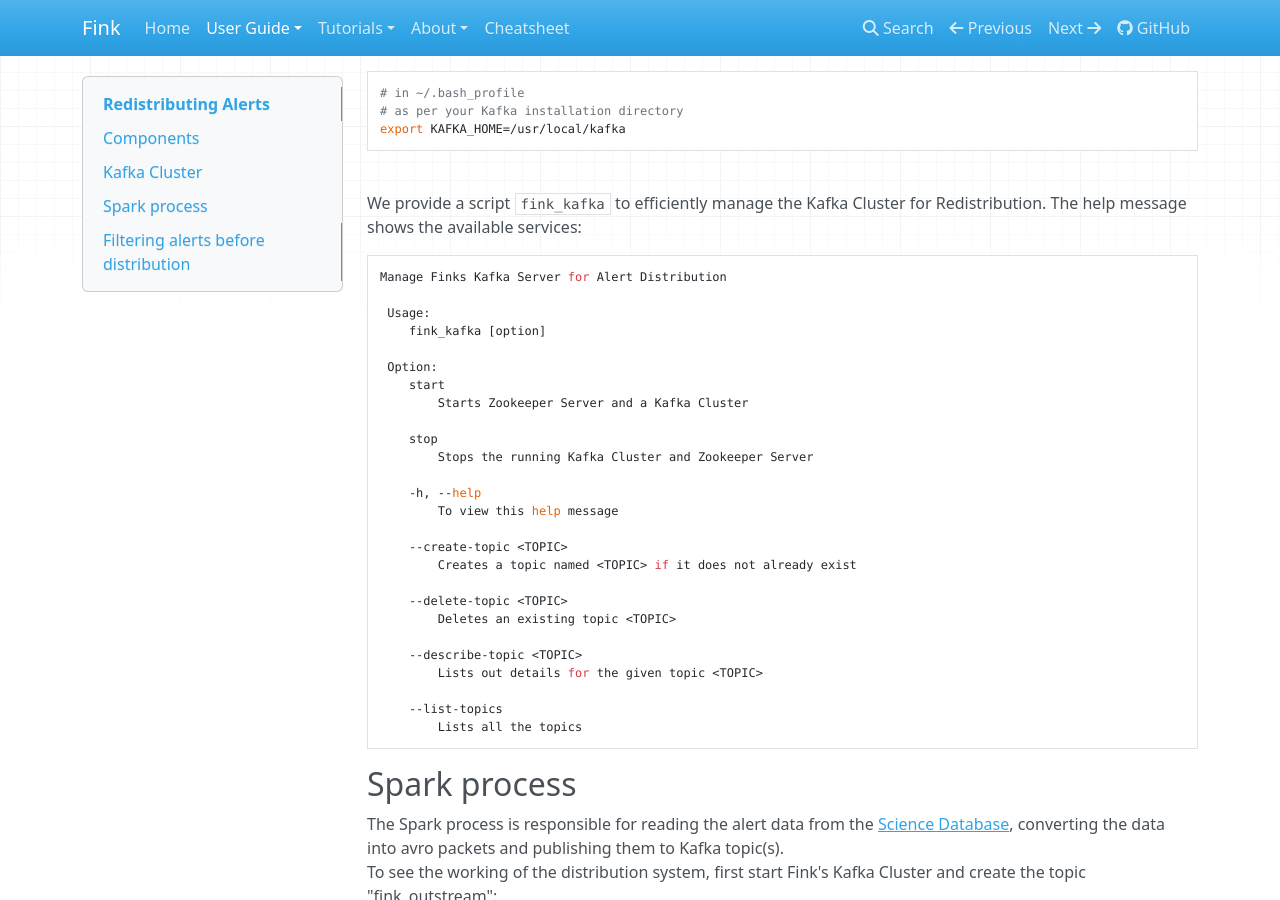
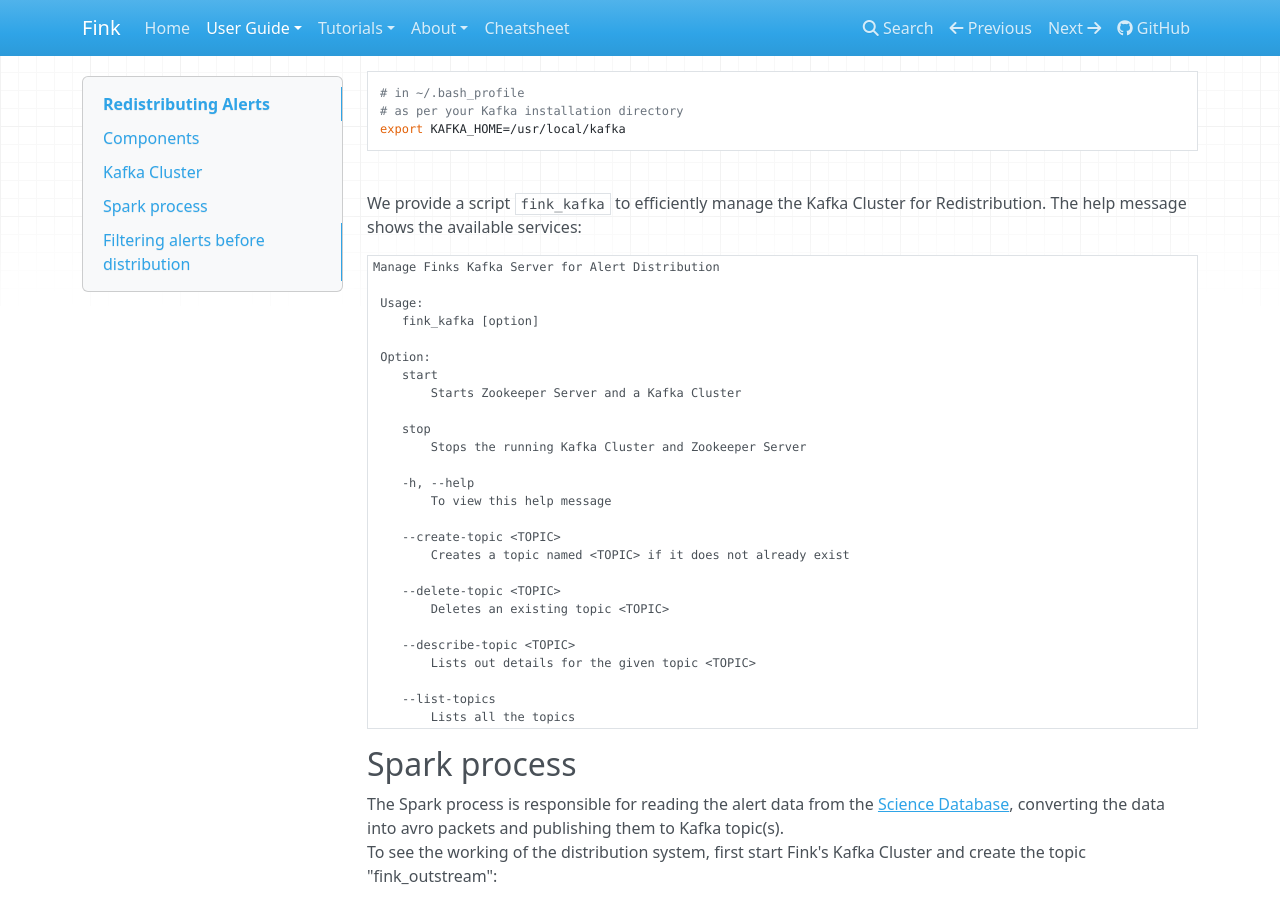
Before and after one commit to astrolabsoftware/fink, an MkDocs documentation site: the page built from docs/user_guide/streaming-out.md, in a window 1280 px wide and 900 px high, scrolled down 460 px. Built offline with MkDocs 1.6.1, drawn with Linux system fonts in a browser that asks for light colours; nearby versions of some CDN libraries.

Commit message:
Minor formatting

````diff
--- a/docs/user_guide/streaming-out.md
+++ b/docs/user_guide/streaming-out.md
@@ -24,7 +24,7 @@ export KAFKA_HOME=/usr/local/kafka
 We provide a script `fink_kafka` to efficiently manage the Kafka Cluster for Redistribution. The help message shows the available
 services:
 
-```bash
+```plain
 Manage Finks Kafka Server for Alert Distribution
 
  Usage:
````
